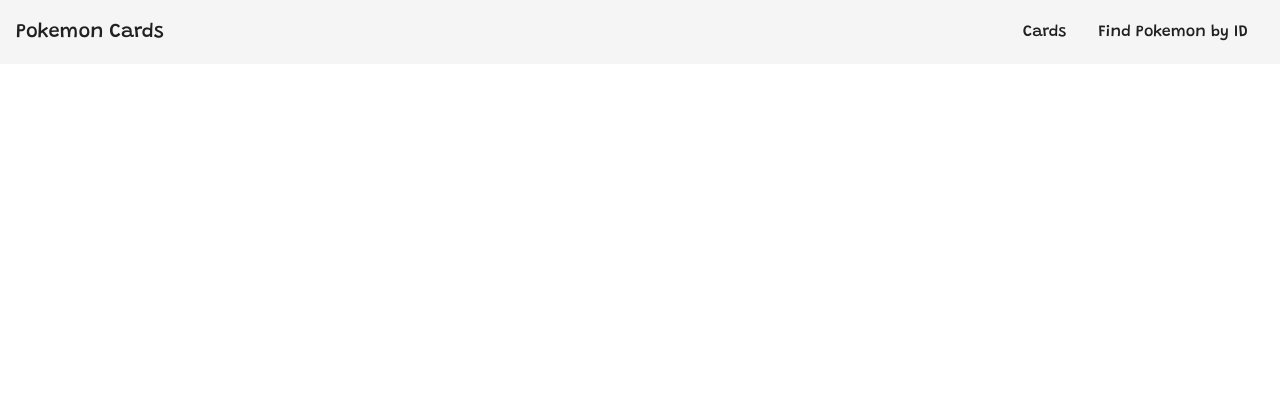
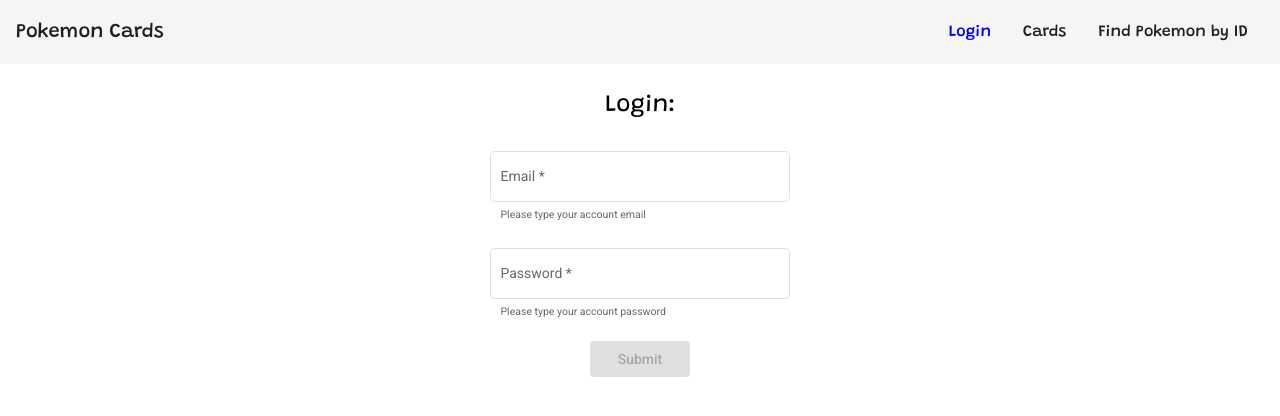
Before and after one commit to SteamyWolf/Pokemon-Cards-Angular, an Angular app: page /login in a window 1280 px wide. Before the commit this address led to /. Shown: the top 416 px of the page. Built offline with nearby package versions, Linux system fonts and the light colour scheme; no server answers.

Commit message:
Added a server, Welcome Component, auth component, user model, grabbing user data from server

```diff
--- a/src/app/app-routing.module.ts
+++ b/src/app/app-routing.module.ts
@@ -2,6 +2,7 @@
 import { Routes, RouterModule } from '@angular/router';
 import { Pokemon } from './components/pokemon/pokemon.component';
 import { Specific } from './components/specific/specific.component';
+import { AuthComponent } from './auth/auth.component';
 
 const routes: Routes = [
   {
@@ -9,6 +10,9 @@
   },
   {
     path: 'choose', component: Specific
+  },
+  {
+    path: 'login', component: AuthComponent
   },
   {
     path: '', redirectTo: 'cards', pathMatch: 'full'
--- /dev/null
+++ b/src/app/auth/auth.component.html
@@ -0,0 +1,37 @@
+<section>
+  <h1>Login:</h1>
+  <form [formGroup]="form" (ngSubmit)="submitForm(form)">
+    <mat-form-field appearance="outline">
+      <mat-label>Email</mat-label>
+      <input matInput type="email" formControlName="email" />
+      <mat-hint>Please type your account email</mat-hint>
+      <mat-error>Email needs to be valid</mat-error>
+    </mat-form-field>
+    <mat-form-field appearance="outline">
+      <mat-label>Password</mat-label>
+      <input matInput type="password" formControlName="password" />
+      <mat-hint>Please type your account password</mat-hint>
+      <mat-error *ngIf="form.get('password').value?.length === 0 ">Password is required</mat-error>
+      <mat-error *ngIf="form.get('password').value?.length < 6">Password is too short</mat-error>
+      <mat-error *ngIf="form.get('password').value?.length > 49">Password is too long</mat-error>
+    </mat-form-field>
+    <button
+      mat-raised-button
+      color="primary"
+      type="submit"
+      [disabled]="form.invalid"
+      >
+      Submit
+    </button>
+    <br>
+    <div *ngIf="loading">
+      <mat-spinner></mat-spinner>
+    </div>
+    <div *ngIf="!loading">
+      <p [ngClass]="{'success': message, 'failure': !message}">
+        <mat-icon *ngIf="message">check</mat-icon>
+        {{ message }}
+      </p>
+    </div>
+  </form>
+</section>
--- /dev/null
+++ b/src/app/auth/auth.component.scss
@@ -0,0 +1,32 @@
+section {
+    width: 100%;
+    display: flex;
+    flex-direction: column;
+    align-items: center;
+    h1 {
+        font-family: 'Grandstander', cursive;
+        margin-top: 25px;
+    }
+    form {
+        display: flex;
+        flex-direction: column;
+        align-items: center;
+        mat-form-field {
+            width: 300px;
+            margin: 10px 0;
+        }
+        button {
+            width: 100px;
+            margin-top: 10px
+        }
+        p {
+            margin-top: 10px;
+        }
+        .success {
+            color: green;
+        }
+        .failure {
+            color: red;
+        }
+    }
+}
--- /dev/null
+++ b/src/app/auth/auth.component.ts
@@ -0,0 +1,48 @@
+import { Component, OnInit } from '@angular/core';
+import { FormGroup, FormControl, Validators, NgForm } from '@angular/forms';
+import { PokemonService } from '../shared/pokemon.service';
+import { User } from '../shared/user.model';
+
+@Component({
+    selector: 'app-auth',
+    templateUrl: './auth.component.html',
+    styleUrls: ['./auth.component.scss']
+})
+
+export class AuthComponent implements OnInit {
+    form: FormGroup;
+    message: string;
+    loading: boolean = false;
+
+    constructor(private pokeService: PokemonService) {}
+
+    ngOnInit() {
+        this.form = new FormGroup({
+            email: new FormControl('', [Validators.required, Validators.email]),
+            password: new FormControl('', [Validators.required, Validators.minLength(6), Validators.maxLength(50)])
+        })
+        this.pokeService.getUserData();
+
+    }
+
+    submitForm(form: FormGroup) {
+        this.loading = true;
+        let math = Math.random() * 1000;
+        let id = math.toString();
+        this.pokeService.addUser({
+            id: id,
+            email: form.get('email').value,
+            password: form.get('password').value
+        }).subscribe((userData) => {
+            form.markAsPending();
+            setTimeout(() => {
+                this.loading = false;
+                this.message = userData.message;
+                form.reset();
+            }, 2000)
+            form.markAsPristine()
+
+        })
+
+    }
+}
--- a/src/app/components/header/header.component.html
+++ b/src/app/components/header/header.component.html
@@ -1,6 +1,9 @@
 <mat-toolbar>
     <span>Pokemon Cards</span>
     <mat-list class="router-links">
+        <mat-list-item>
+            <a routerLink="/login" routerLinkActive="active">Login</a>
+        </mat-list-item>
         <mat-list-item>
             <a routerLink="/cards" routerLinkActive="active">Cards</a>
         </mat-list-item>
--- a/src/app/components/specific/specific.component.html
+++ b/src/app/components/specific/specific.component.html
@@ -2,7 +2,7 @@
     <h1>Search by Specific Pokemon ID</h1>
     <mat-form-field>
         <mat-label>Search by Pokemon ID</mat-label>
-        <input matInput placeholder="'25'" type="number" [(ngModel)]="value">
+        <input matInput placeholder="25" type="number" [(ngModel)]="value">
         <mat-hint>Type in a pokemon id number between 1 and 900</mat-hint>
     </mat-form-field>
 
--- a/src/app/shared/pokemon.service.ts
+++ b/src/app/shared/pokemon.service.ts
@@ -1,10 +1,12 @@
 import { Injectable, OnInit } from '@angular/core';
 import { HttpClient } from '@angular/common/http';
+import { User } from './user.model';
 
 @Injectable({ providedIn: 'root' })
 export class PokemonService implements OnInit {
   public pokemon = [];
   public usedPokemon = [];
+  private userData: User[] = []
 
   constructor(private http: HttpClient) {}
 
@@ -34,4 +36,16 @@
   getAbilityUrl(url) {
     return this.http.get(url)
   }
+
+  getUserData() {
+    return this.http.get<{message: string, auth: User[]}>('http://localhost:3000/api/auth')
+      .subscribe((userData) => {
+        this.userData = userData.auth;
+        console.log(this.userData)
+      });
+  };
+
+  addUser(user) {
+    return this.http.post<{message: string}>('http://localhost:3000/api/auth', user);
+  }
 }
```
Also changed, not shown: package.json (+6 -2 lines), server.js (added, +52 -0 lines), src/app/app.module.ts (+8 -2 lines), src/app/shared/user.model.ts (added, +7 -0 lines), 2 other files (tests, documents, lock files or other folders).
